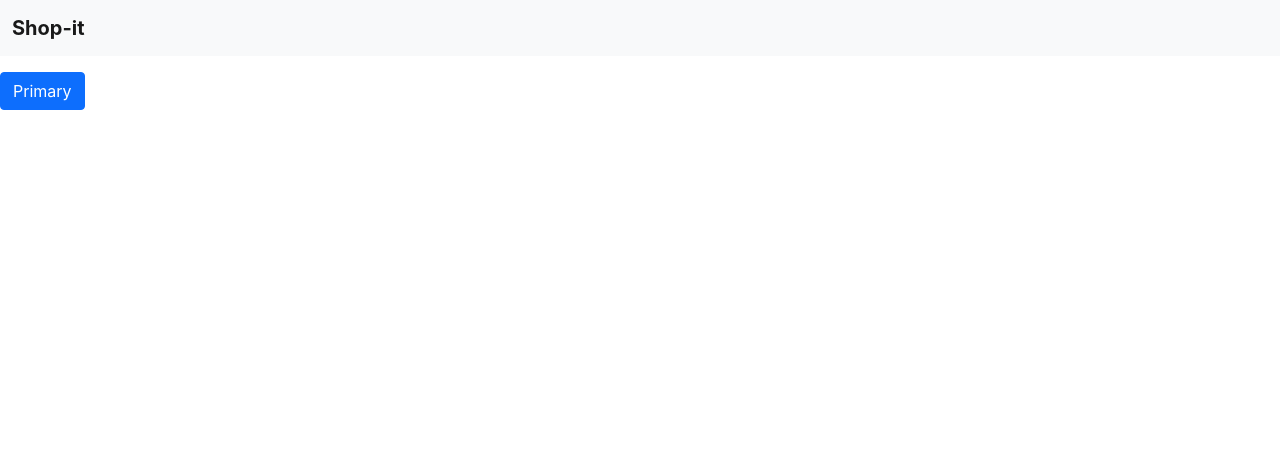
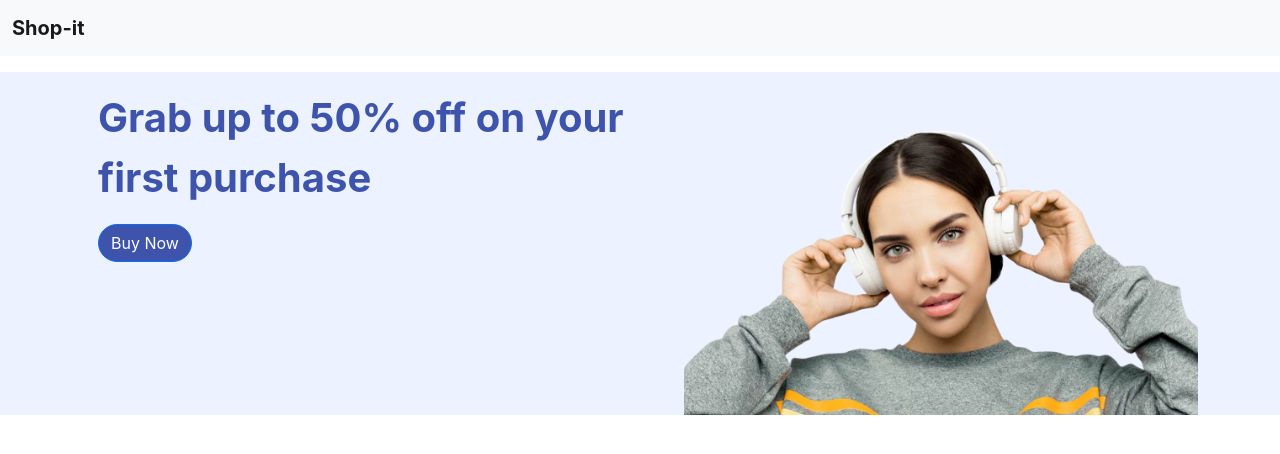
Before and after one commit to samueldobi/Ecommerce-react-app, a React (Create React App) app: page / in a window 1280 px wide. Shown: the top 454 px of the page. Built offline with nearby package versions, Linux system fonts and the light colour scheme.

Commit message:
Creating a hero sction

```diff
--- a/package.json
+++ b/package.json
@@ -10,7 +10,7 @@
     "react": "^18.2.0",
     "react-bootstrap": "^2.7.0",
     "react-dom": "^18.2.0",
-    "react-scripts": "5.0.1",
+    "react-scripts": "^5.0.1",
     "web-vitals": "^2.1.4"
   },
   "scripts": {
--- a/src/Hero.js
+++ b/src/Hero.js
@@ -1,10 +1,37 @@
-import  Button  from "react-bootstrap/Button"
+import  Container  from "react-bootstrap/Container"
+import Row  from "react-bootstrap/Row"
+import Col  from "react-bootstrap/Col"
+import  img  from "./images/img-hero.png"
+import Button from 'react-bootstrap/Button';
+
 const Hero = () => {
   return (
-    <div>
-       <Button variant="primary">Primary</Button>
+    <div className=" hero-section">
+       <Container>
+       <Row className>
+        <Col className="col-6 m-3">
+          <p className="fs-1 fw-bold hero-header">Grab up to 50% off on your first purchase</p>
+          <Button className="hero-btn">Buy Now</Button>
+        </Col>
+        <Col className="hero-img ">
+          <img src={img} className="img-fluid" alt=""/>
+        </Col>
+      </Row>
+       </Container>
     </div>
   )
 }
 
 export default Hero
+
+// function ContainerExample() {
+//   return (
+//     <Container>
+//       <Row>
+//         <Col>1 of 1</Col>
+//       </Row>
+//     </Container>
+//   );
+// }
+
+// export default ContainerExample;
--- a/src/index.css
+++ b/src/index.css
@@ -11,3 +11,19 @@ code {
   font-family: source-code-pro, Menlo, Monaco, Consolas, 'Courier New',
     monospace;
 }
+.hero-section{
+  /* background: url(../src/images/1.jpg); */
+  background-color: #ECF2FF;
+  margin: 0;
+  padding: 0;
+}
+/* .hero-img{
+  /* background: url(../src/images/img-hero.png);
+} */
+.hero-header{
+  color: #3E54AC;
+}
+.hero-btn{
+  background-color: #3E54AC;
+  border-radius: 20px;
+}
```
Also changed, not shown: src/images/img-hero.png (added), 1 other file (tests, documents, lock files or other folders).
